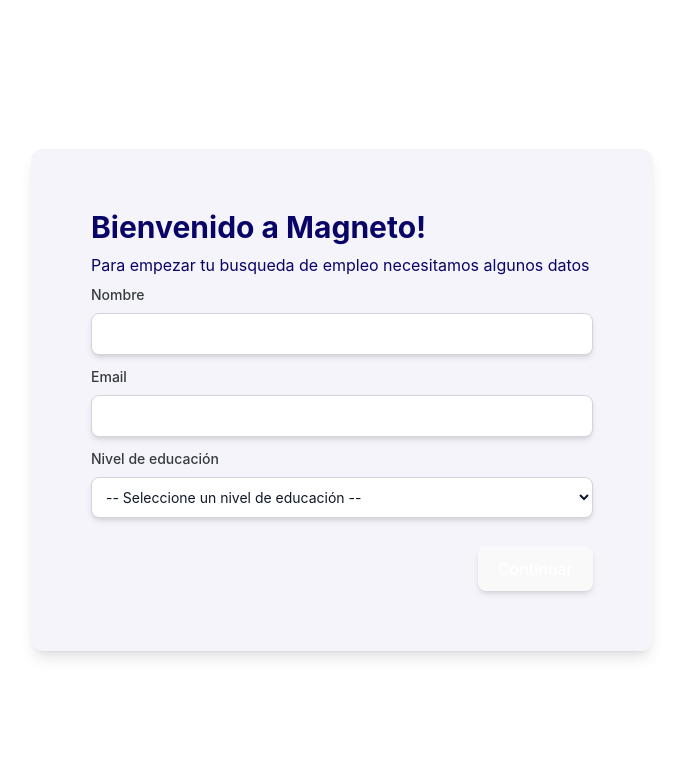
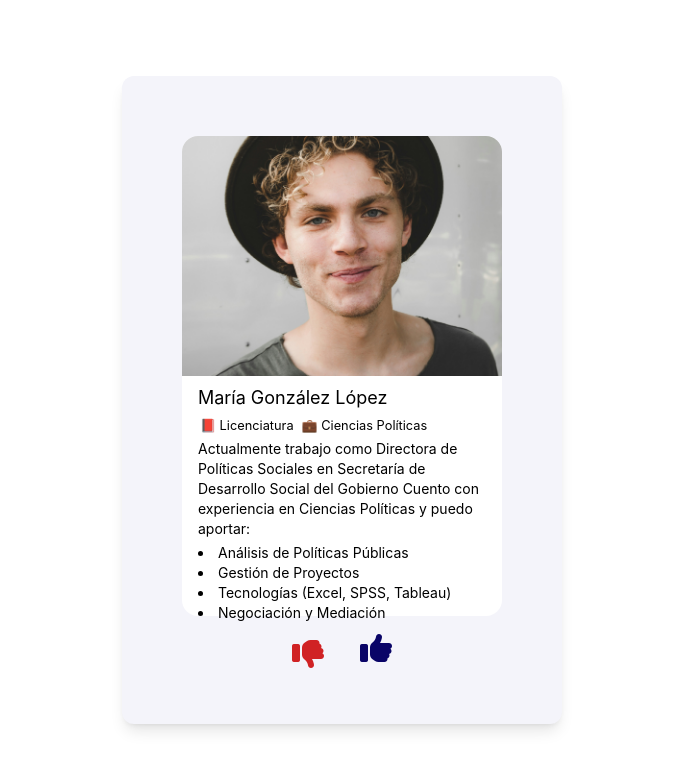
Before and after one commit to mvasquezb99/ProgressiveProfiling, a React (Vite) app in the folder client/: page / in a window 1280 px wide. Shown: the top 770 px of the page, without its empty margins (298-981 px from the left). Built offline with nearby package versions, Linux system fonts and the light colour scheme.

Commit message:
feat: Tinder functionality & minimum styles

```diff
--- a/client/index.html
+++ b/client/index.html
@@ -4,8 +4,9 @@
     <meta charset="UTF-8" />
     <link rel="icon" type="image/svg+xml" href="/vite.svg" />
     <meta name="viewport" content="width=device-width, initial-scale=1.0" />
-    <title>Vite + React</title>
+    <title>Profiling</title>
     <link href="/src/index.css" rel="stylesheet">
+    <script src="https://kit.fontawesome.com/d1023b5858.js" crossorigin="anonymous"></script>
   </head>
   <body>
     <div id="root"></div>
--- a/client/package.json
+++ b/client/package.json
@@ -11,6 +11,7 @@
   },
   "dependencies": {
     "@tailwindcss/vite": "^4.0.6",
+    "motion": "^12.4.3",
     "react": "^19.0.0",
     "react-dom": "^19.0.0",
     "tailwindcss": "^4.0.6"
--- a/client/src/App.jsx
+++ b/client/src/App.jsx
@@ -1,11 +1,13 @@
 import './App.css';
 
 import BasicForm from './components/basicForm';
+import ProfileFrom from './components/profileForm';
 
 function App() {
   return (
     <div className="flex items-center justify-center h-screen w-screen ">
-      <BasicForm />
+      {/* <BasicForm /> */}
+      <ProfileFrom></ProfileFrom>
     </div>
   );
 }
--- /dev/null
+++ b/client/src/components/motionContainer.jsx
@@ -0,0 +1,37 @@
+import React, { useEffect, useRef, useState } from "react";
+import { motion } from "motion/react";
+import { useDragControls } from "motion/react"
+
+export default function MotionContainer({children, handleLike, handleDislike}) {
+    const controls = useDragControls();
+    const card = useRef(null); // Mantener elementos del DOM sin re-renders innecesarios.
+    const [swipe, setSwipe] = useState("");
+
+    const handleDrag = (_, info) => {
+        if (info.offset.x > 5) {
+            handleLike();
+        } else if (info.offset.x < -5) {
+            handleDislike();
+        }
+    }
+
+
+    useEffect(() => {
+        card.current = document.getElementById("dragBox");
+    }, [])
+
+    return (
+        <motion.div
+            drag="x"
+            dragControls={controls}
+            onDragStart={handleDrag}
+            dragSnapToOrigin
+            dragConstraints={{ left: -5, right: 5 }}
+            onDragEnd={() => { setSwipe("") }}
+            class={` w-[20rem] h-[30rem] ${swipe}`}
+            id="dragBox"
+        >
+            {children}
+        </motion.div>
+    )
+}
--- /dev/null
+++ b/client/src/components/profileCard.jsx
@@ -0,0 +1,33 @@
+import React, { useEffect } from "react";
+import prop from '../assets/prop.jpg'
+export default function ProfileCard({profile}) {
+    return (
+        <div className="h-full w-full bg-white rounded-2xl text-black flex flex-col">
+            <div className="h-1/2 w-full rounded-2xl">
+                <img className="h-full w-full rounded-t-2xl object-cover object-center" src={prop} alt="prop"></img>
+                <div className="w-full h-full p-2 pl-4 space-y-1">
+                    <h2 className="text-lg">{profile.nombre}</h2>
+                    <div className="flex justify-start ml-0.5 text-md">
+                        <small className="pr-2">
+                            📕 {profile.educacion[0].grado}
+                        </small>
+                        <small>
+                            💼 {profile.educacion[0].area}
+                        </small>
+                    </div>
+                    <div className="text-md overflow-y-hidden space-y-1">
+                        <p className="text-sm">Actualmente trabajo como {profile.trabajo[0].posicion} en {profile.trabajo[0].organizacion} Cuento con experiencia en {profile.educacion[0].area} y puedo aportar:
+                        </p>
+                        <div className="h-max overflow-y-hidden">
+                            {
+                                profile.habilidades.map((h) => (
+                                    <li className="text-sm">{h}</li>
+                                ))
+                            }
+                        </div>
+                    </div>
+                </div>
+            </div>
+        </div>
+    )
+}
--- /dev/null
+++ b/client/src/components/profileForm.jsx
@@ -0,0 +1,30 @@
+import React, { useState } from "react";
+import Card from './Card';
+import MotionContainer from "./motionContainer";
+import ProfileCard from "./ProfileCard";
+import { profiles } from "../constants/profiles";
+export default function ProfileFrom() {
+    const [profile, setProfile] = useState(0);
+    const [likedProfiles, setLikedProfiles] = useState([]);
+
+    const handleLike = () => {
+        setProfile((prev) => prev + 1);
+        setLikedProfiles((prev) => [...prev, profiles[profile]])
+    }
+
+    const handleDislike = () => {
+        setProfile(profile+1)
+    }
+
+    return (
+        <Card>
+            <MotionContainer handleLike={handleLike} handleDislike={handleDislike}>
+                <ProfileCard profile={profiles[profile]}/>
+            </MotionContainer>
+            <div className="w-full h-8 flex mt-4 items-center justify-center space-x-9">
+                <i class="fa-solid fa-thumbs-down fa-2xl mt-3" style={{color: "#d02224"}}></i>
+                <i class="fa-solid fa-thumbs-up fa-2xl" style={{color: "#090467"}}></i>
+            </div>
+        </Card>
+    );
+}
--- /dev/null
+++ b/client/src/constants/profiles.js
@@ -0,0 +1,200 @@
+export const profiles = [
+    {
+        nombre: "María González López",
+        educacion: [
+            {
+                grado: "Licenciatura",
+                area: "Ciencias Políticas",
+                institucion: "Universidad Nacional Autónoma de México (UNAM)"
+            }
+        ],
+        trabajo: [
+            {
+                posicion: "Directora de Políticas Sociales",
+                organizacion: "Secretaría de Desarrollo Social del Gobierno"
+            }
+        ],
+        habilidades: [
+            "Análisis de Políticas Públicas",
+            "Gestión de Proyectos",
+            "Tecnologías (Excel, SPSS, Tableau)",
+            "Negociación y Mediación",
+        ]
+    },
+    {
+        nombre: "Carlos Martínez Ramírez",
+        educacion: [
+            {
+                grado: "Maestría",
+                area: "Dirección de Empresas (MBA)",
+                institucion: "Universidad de Harvard"
+            },
+        ],
+        trabajo: [
+            {
+                posicion: "Director General",
+                organizacion: "Grupo Empresarial Innovación S.A. de C.V."
+            }
+        ],
+        habilidades: [
+            "Liderazgo Estratégico",
+            "Gestión Financiera",
+            "Planificación y Organización",
+            "Tecnologías (ERP, SAP, Oracle)"
+        ]
+    },
+    {
+        nombre: "Ana Lucía Fernández Torres",
+        educacion: [
+            {
+                grado: "Licenciatura",
+                area: "Mercadotecnia",
+                institucion: "Universidad Anáhuac"
+            }
+        ],
+        trabajo: [
+            {
+                posicion: "Directora de Marketing y Ventas",
+                organizacion: "TechSolutions S.A."
+            }
+        ],
+        habilidades: [
+            "Estrategias de Mercado",
+            "Análisis de Datos (Google Analytics, Tableau)",
+            "Gestión de Redes Sociales",
+            "Innovación y Creatividad"
+        ]
+    },
+    {
+        nombre: "Diego Alejandro Méndez",
+        educacion: [
+            {
+                grado: "Doctorado",
+                area: "Inteligencia Artificial",
+                institucion: "Massachusetts Institute of Technology (MIT)"
+            }
+        ],
+        trabajo: [
+            {
+                posicion: "Científico de Datos Senior",
+                organizacion: "OpenAI"
+            }
+        ],
+        habilidades: [
+            "Machine Learning",
+            "Desarrollo en Python, TensorFlow, PyTorch",
+            "Big Data",
+            "Análisis Predictivo"
+        ]
+    },
+    {
+        nombre: "Laura Sofía Jiménez",
+        educacion: [
+            {
+                grado: "Maestría",
+                area: "Psicología Organizacional",
+                institucion: "Universidad Complutense de Madrid"
+            }
+        ],
+        trabajo: [
+            {
+                posicion: "Gerente de Recursos Humanos",
+                organizacion: "Banco Nacional de España"
+            }
+        ],
+        habilidades: [
+            "Gestión de Talento",
+            "Clima Organizacional",
+            "Psicología del Trabajo",
+            "Evaluación del Desempeño"
+        ]
+    },
+    {
+        nombre: "Fernando Rodríguez Vega",
+        educacion: [
+            {
+                grado: "Licenciatura",
+                area: "Ingeniería en Software",
+                institucion: "Universidad Politécnica de Cataluña"
+            }
+        ],
+        trabajo: [
+            {
+                posicion: "Ingeniero de Software Full Stack",
+                organizacion: "Google"
+            }
+        ],
+        habilidades: [
+            "Desarrollo Frontend y Backend",
+            "JavaScript, React, Node.js",
+            "Bases de Datos SQL y NoSQL",
+            "Optimización de Rendimiento"
+        ]
+    },
+    {
+        nombre: "Sofía Martínez del Valle",
+        educacion: [
+            {
+                grado: "Licenciatura",
+                area: "Arquitectura",
+                institucion: "Universidad de Buenos Aires"
+            }
+        ],
+        trabajo: [
+            {
+                posicion: "Diseñadora de Interiores",
+                organizacion: "Estudio Creativo ArqDesign"
+            }
+        ],
+        habilidades: [
+            "Diseño de Espacios",
+            "Software CAD y BIM",
+            "Proyectos de Sostenibilidad",
+            "Modelado 3D"
+        ]
+    },
+    {
+        nombre: "Gabriel Torres Menéndez",
+        educacion: [
+            {
+                grado: "Licenciatura",
+                area: "Economía",
+                institucion: "London School of Economics"
+            }
+        ],
+        trabajo: [
+            {
+                posicion: "Analista Financiero",
+                organizacion: "JP Morgan"
+            }
+        ],
+        habilidades: [
+            "Análisis de Inversiones",
+            "Modelos Financieros",
+            "Mercados Bursátiles",
+            "Gestión de Riesgo"
+        ]
+    },
+    {
+        nombre: "Valentina López Rivera",
+        educacion: [
+            {
+                grado: "Maestría",
+                area: "Periodismo Digital",
+                institucion: "Columbia University"
+            }
+        ],
+        trabajo: [
+            {
+                posicion: "Editora de Contenidos",
+                organizacion: "The New York Times"
+            }
+        ],
+        habilidades: [
+            "Redacción y Edición",
+            "SEO y Estrategia Digital",
+            "Investigación Periodística",
+            "Storytelling"
+        ]
+    }
+];
--- a/client/src/index.css
+++ b/client/src/index.css
@@ -5,7 +5,6 @@
   font-weight: 400;
 
   color-scheme: light dark;
-  color: rgba(255, 255, 255, 0.87);
   background-color: #eff8ff;
 
   font-synthesis: none;
```
Also changed, not shown: client/src/assets/prop.jpg (added), 1 other file (tests, documents, lock files or other folders).
